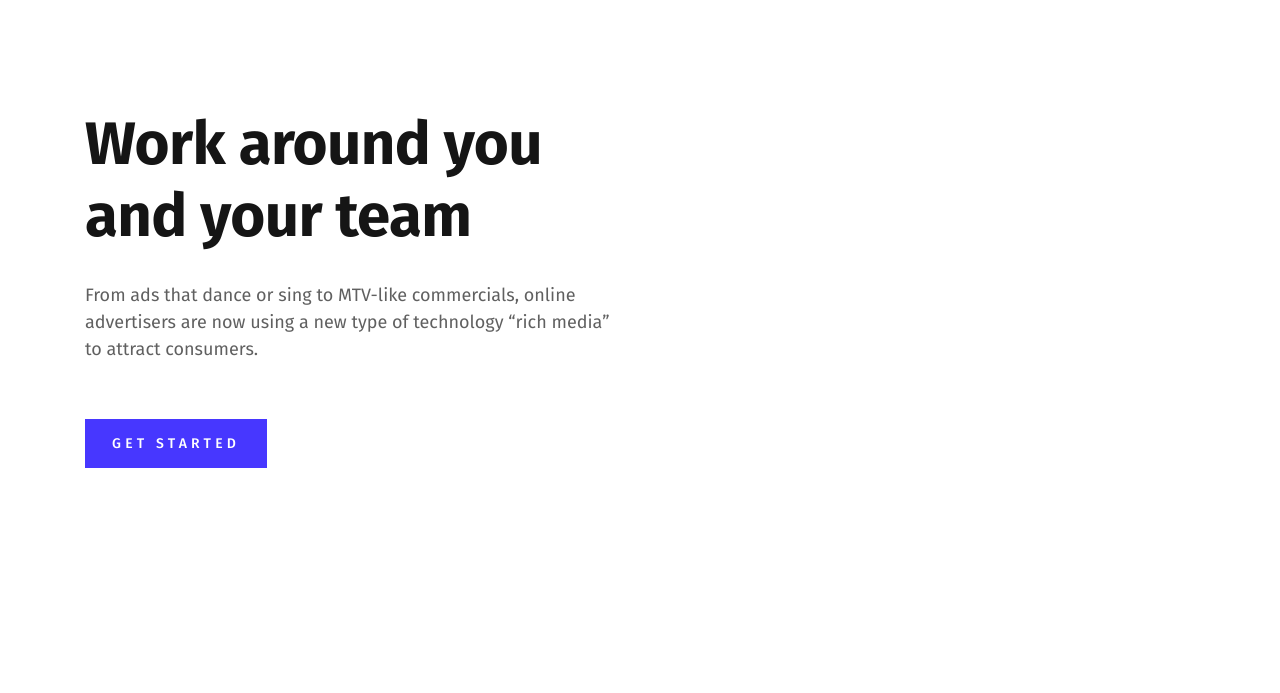
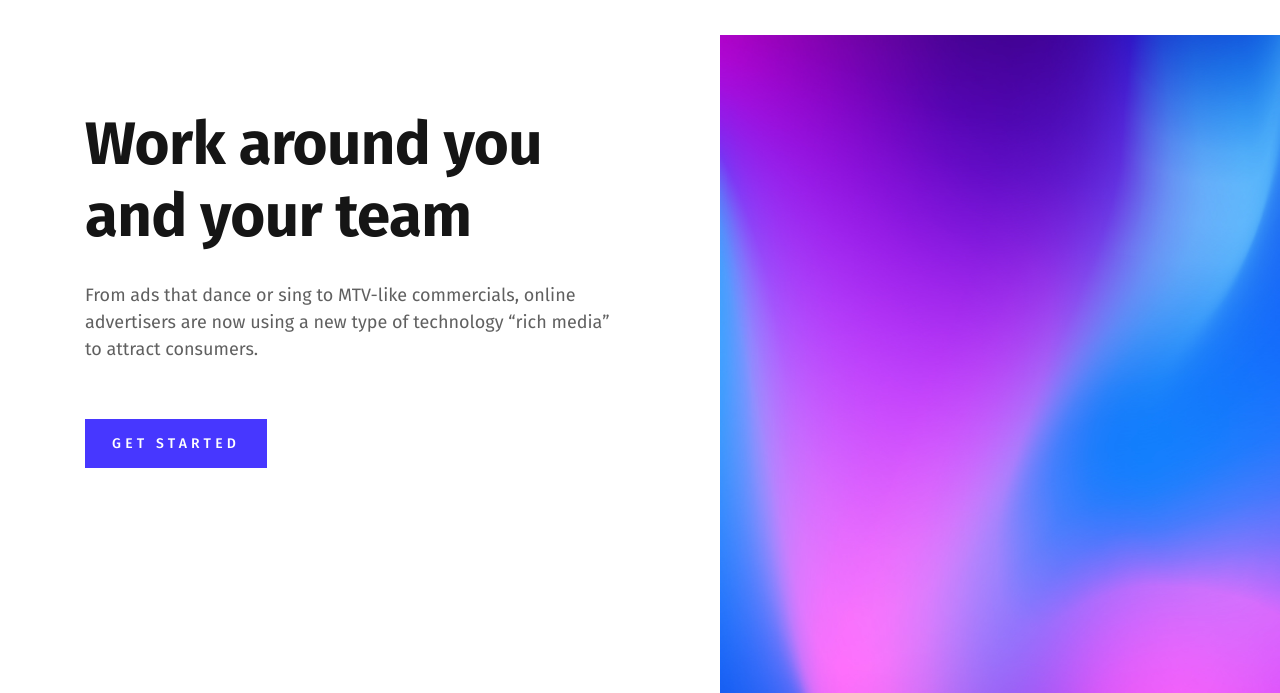
Before and after one commit to eiforiaa/Project2, a plain HTML site: page index.html in a window 1280 px wide. Shown: the part 107-800 px from the top of the page. Drawn offline with Linux system fonts and the light colour scheme.

Commit message:
сделана 1/3 левой части

```diff
--- a/css/main.css
+++ b/css/main.css
@@ -62,3 +62,16 @@ border: none;
 .offer-cont__text{
 margin: 30px 0 56px;
 }
+.hero{
+	background: url('../img/img1.jpg') no-repeat right top;
+	background-size: 80% 100%;
+	width: 700px;
+	height: 840px;
+	position: absolute;
+	right: 0;
+	top: 142px;
+
+}
+.be-static{
+position: static;
+}
--- a/index.html
+++ b/index.html
@@ -33,6 +33,7 @@
 				<div class="container">
 					<div class="row">
 						<div class="col-md-6">
+							<div class="offer-cont">
 							<h1 class="offer-cont__title">
 								Work around you and your team
 							</h1>
@@ -45,7 +46,13 @@
 								Get started
 							</button>
 						</div>
+						</div>
+						<div class="col-md-6 be-static">
+							<div class="hero">
 
+							</div>
+
+						</div>
 
 					</div>
 				</div>
@@ -53,5 +60,6 @@
 
 	</header>
 
+
 </body>
 </html>
```
